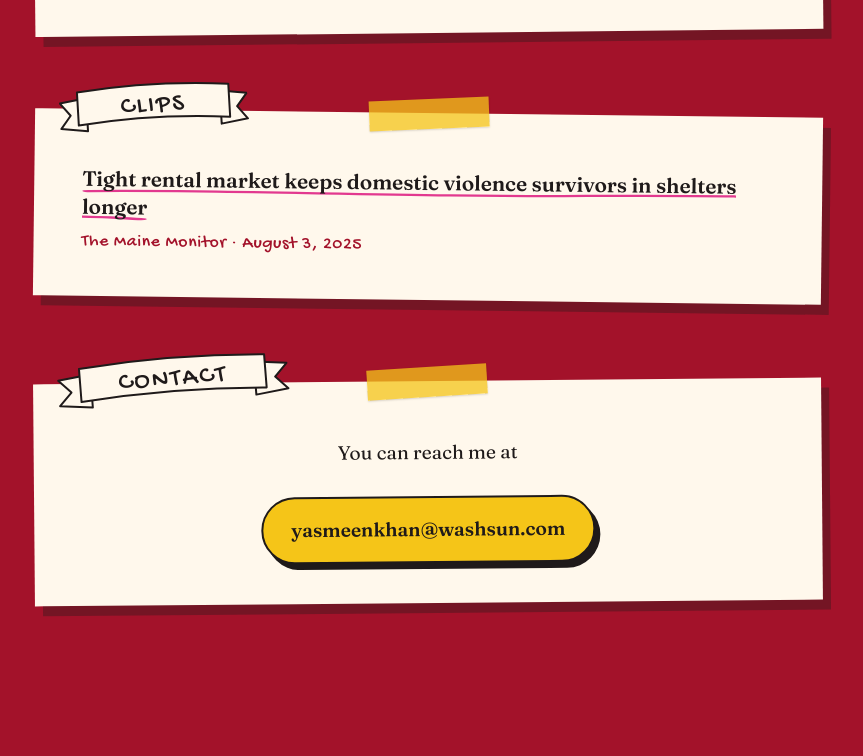
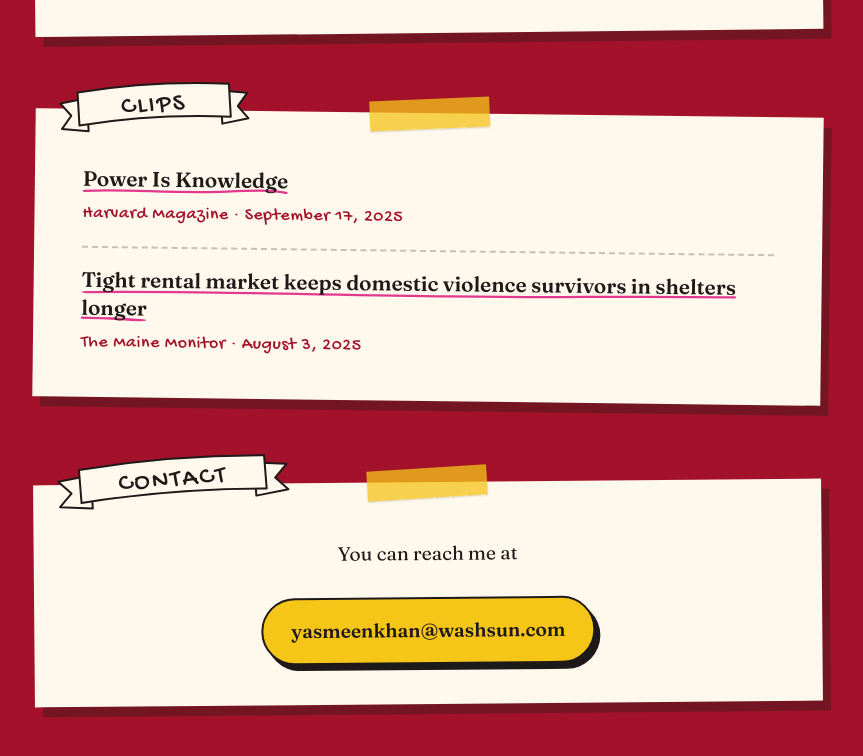
Before and after one commit to yazzycodes2/aji-code-exercise, a plain HTML site: page index.html in a window 1280 px wide. Shown: the part 1028-1784 px from the top of the page, without its empty margins (212-1075 px from the left). Before the commit the page ends 1727 px from the top, so only its background shows below. Drawn offline with Linux system fonts and the light colour scheme.

Commit message:
Add clip: Power Is Knowledge
Co-Authored-By: Claude Opus 5.5 <noreply@anthropic.com>
Claude-Session: https://claude.ai/code/session_01BHDjGfbbPAuib4YktEQjb2

```diff
--- a/index.html
+++ b/index.html
@@ -408,6 +408,10 @@
     <section id="clips" class="card">
       <h2 class="ribbon">Clips</h2>
       <ol class="clips">
+        <li class="clip" data-date="2025-09-17">
+          <h3 class="clip-title"><a href="https://www.harvardmagazine.com/undergraduate-column/harvard-undergraduate-column-womens-gender-studies-humanities">Power Is Knowledge</a></h3>
+          <p class="clip-meta">Harvard Magazine · September 17, 2025</p>
+        </li>
         <li class="clip" data-date="2025-08-03">
           <h3 class="clip-title"><a href="https://themainemonitor.org/tight-rental-market-domestic-violence-survivors/">Tight rental market keeps domestic violence survivors in shelters longer</a></h3>
           <p class="clip-meta">The Maine Monitor · August 3, 2025</p>
```
